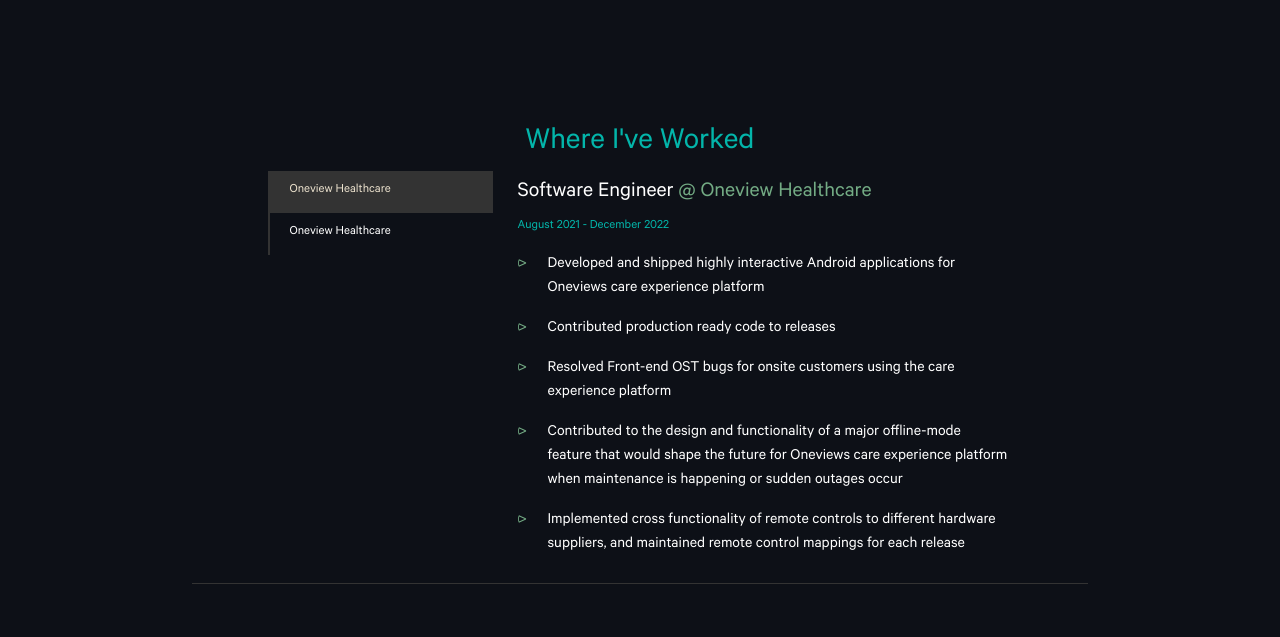
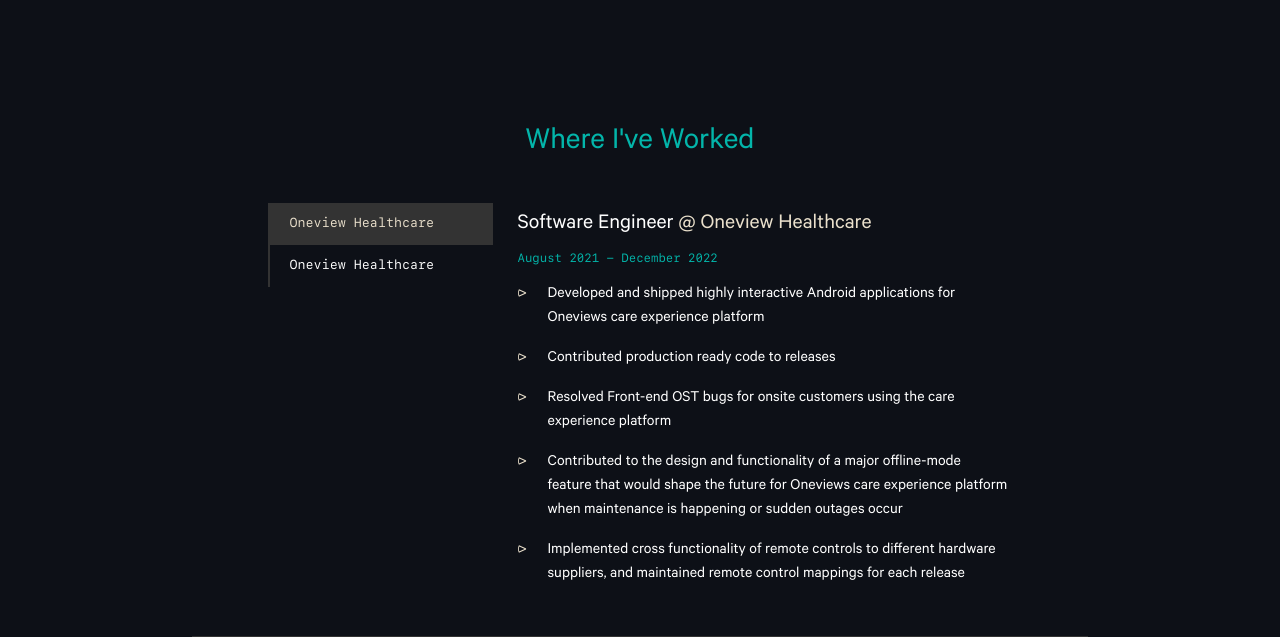
Before and after one commit to nemixu/portfolio_v2, a React (Create React App) app: page / in a window 1280 px wide. Shown: the part 1900-2537 px from the top of the page. Built offline with nearby package versions, Linux system fonts and the light colour scheme.

Commit message:
Add styling to job section

```diff
--- a/src/styles/JobsStyles.css
+++ b/src/styles/JobsStyles.css
@@ -1,8 +1,8 @@
 .jobs-section {
   display: flex;
   flex-direction: column;
-  margin: 15% 15% 15% 15%;
-  padding-bottom: 5%;
+  margin: 0% 15% 15% 15%;
+  padding-bottom: 40%;
   border-bottom: 1px solid #333333;
   height: 460px;
 }
@@ -29,6 +29,10 @@
   width: 225px;
 }
 
+.jobs-title-container {
+  margin-bottom: 40px;
+}
+
 .tab-button {
   display: flex;
   align-items: center;
@@ -38,6 +42,7 @@
   border-left: 2px solid #333333;
   background-color: transparent;
   font-size: 13px;
+  font-family: "Mono", Courier, monospace;
   text-align: left;
 }
 
@@ -56,7 +61,8 @@
 }
 
 .date-text {
-  font-size: 13px;
+  font-size: 12px;
+  font-family: "Mono", Courier, monospace;
 }
 
 .role-list {
@@ -80,9 +86,9 @@
   content: "⪧";
   position: absolute;
   left: 0px;
-  color: #73ab84;
+  color: #eae0cc;
 }
 
 .highlight {
-  color: #73ab84;
+  color: #eae0cc;
 }
```
